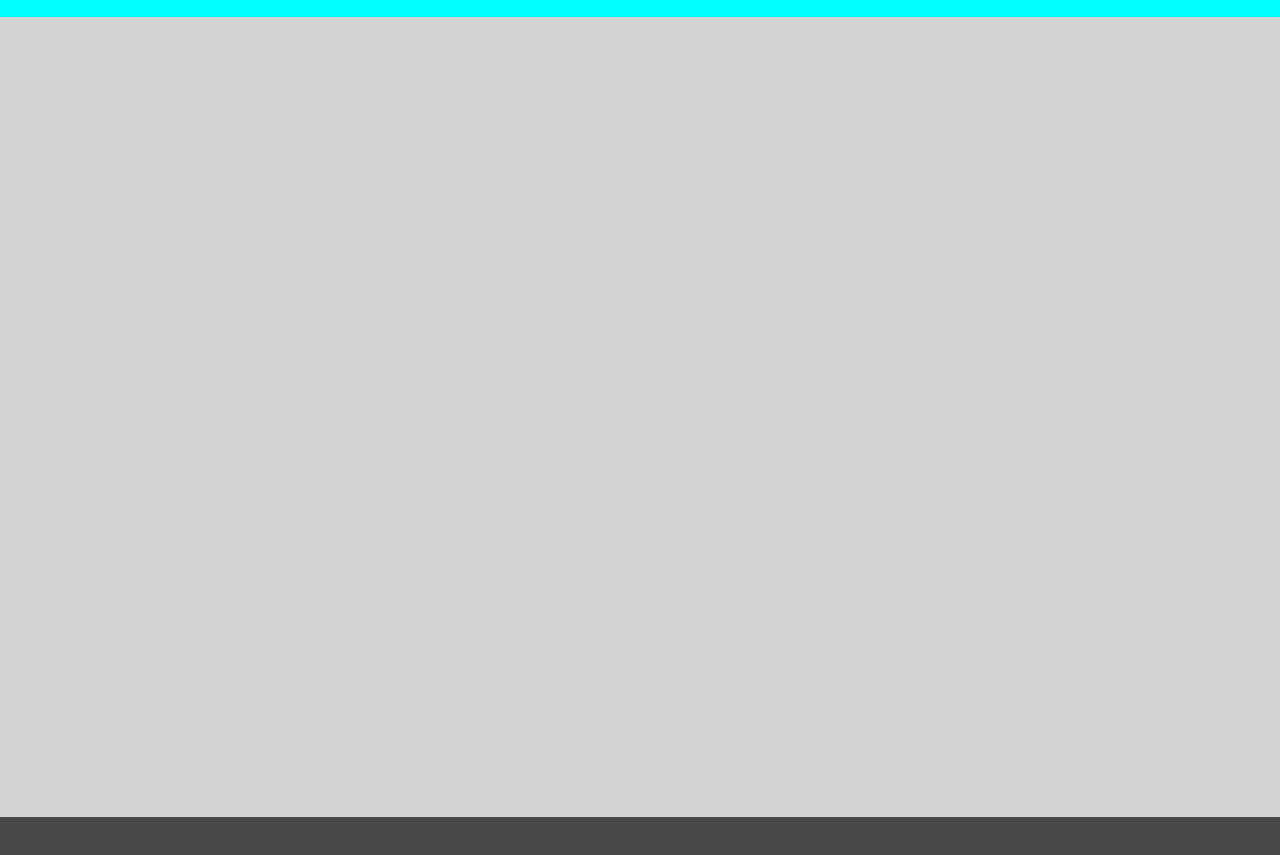
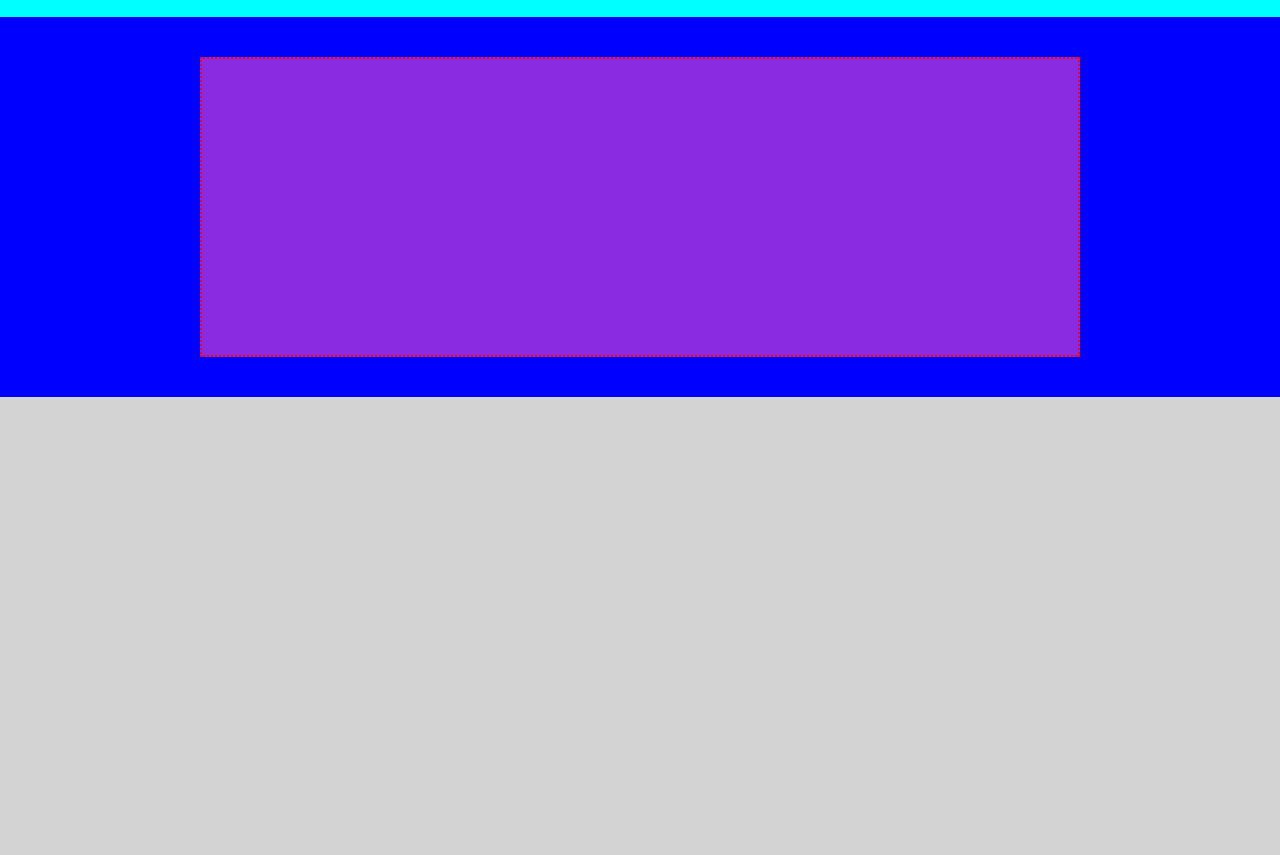
Before and after one commit to BernardoClasse86/htmlcss-struttura-discord, a plain HTML site: page index.html in a window 1280 px wide. Shown: the part 87-942 px from the top of the page. Drawn offline with Linux system fonts and the light colour scheme.

Commit message:
FEAT opening layout added

```diff
--- a/css/app.css
+++ b/css/app.css
@@ -39,7 +39,9 @@ img {
 
 /* debug */
 
-.container {
+/* header */
+
+.container_h {
     max-width: 900px;
     margin: 0 auto;
     background-color: blue;
@@ -68,3 +70,18 @@ img {
 .login {
     text-align: end;
 }
+
+/* opening */
+
+.container_opening {
+    margin: 0 auto;
+    padding: 40px 200px;
+    background-color: blue;
+}
+
+.opening_box {
+    background-color: blueviolet;
+    padding: 40px;
+    min-height: 300px;
+    border: 2px dotted red;
+}
--- a/index.html
+++ b/index.html
@@ -9,8 +9,10 @@
 </head>
 <body class="debug">
 
+    <!-- header w/ nav -->
+
     <header>
-        <div class="container">
+        <div class="container_h">
             <div class="row row-col-3">
 
                 <div class="col logo">
@@ -29,6 +31,14 @@
         </div>
     </header>
 
+    <!-- opening -->
+
+    <div class="container_opening">
+        <section class="opening_box">
+
+        </section>
+    </div>
+
     <main>
 
     </main>
```
